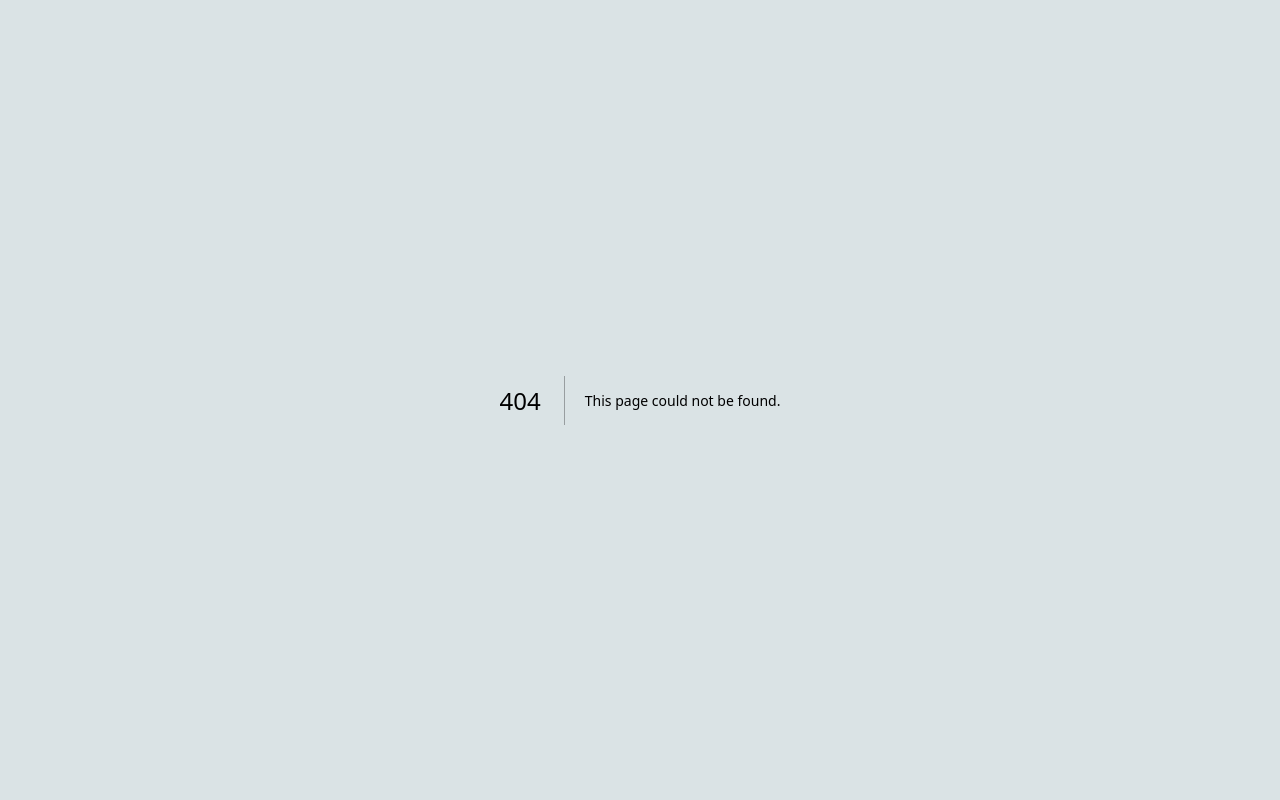
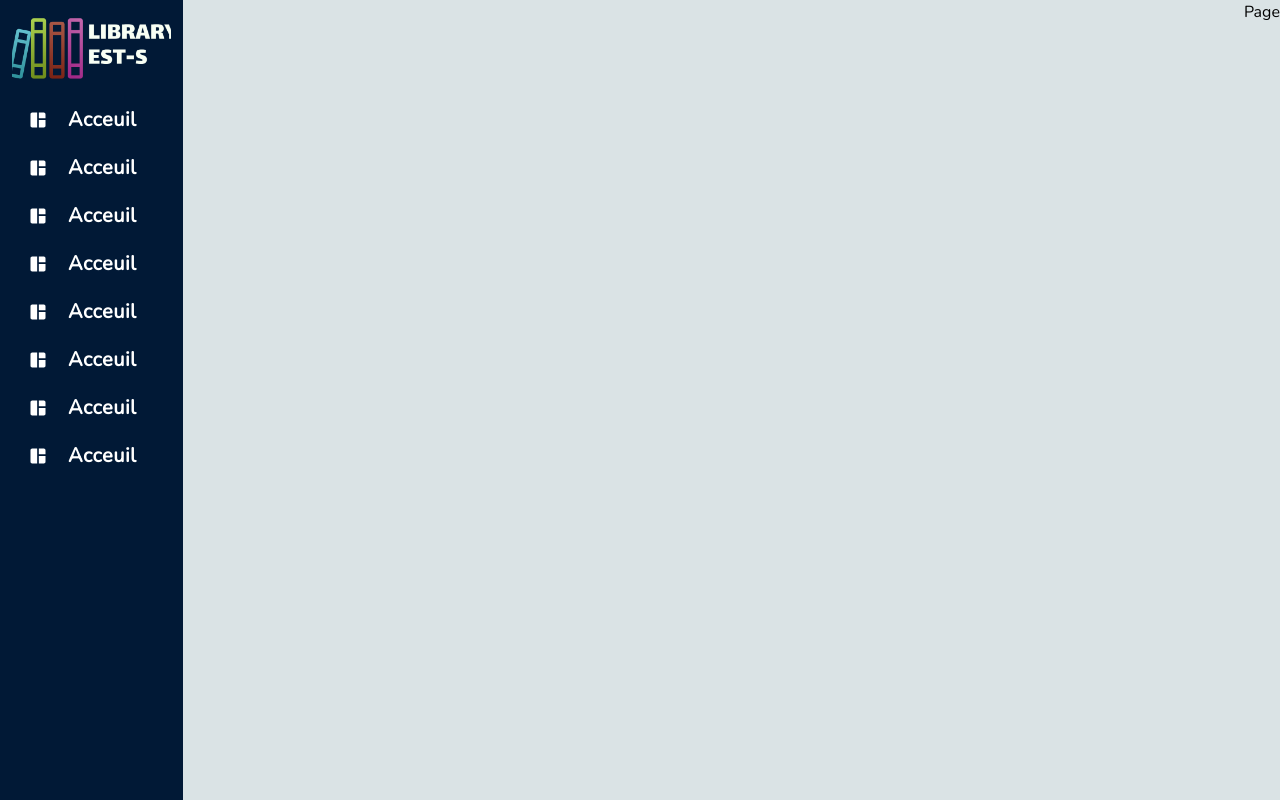
Before and after one commit to abderrahmane0402/BiblioEsts, a Next.js app: page /dashboard in a window 1280 px wide. Before the commit this address had no page. Built offline with nearby package versions, Linux system fonts and the light colour scheme.

Commit message:
create navbar

```diff
--- a/package.json
+++ b/package.json
@@ -22,7 +22,9 @@
     "postcss": "8.4.23",
     "react": "18.2.0",
     "react-dom": "18.2.0",
+    "react-icons": "^4.8.0",
     "tailwind-merge": "^1.12.0",
+    "tailwind-scrollbar": "^3.0.0",
     "tailwindcss": "^3.3.1",
     "typescript": "5.0.4"
   }
--- /dev/null
+++ b/src/app/(main)/dashboard/page.tsx
@@ -0,0 +1,9 @@
+import { FC } from 'react'
+
+interface PageProps {}
+
+const Page: FC<PageProps> = ({}) => {
+    return <div>Page</div>
+}
+
+export default Page
--- a/src/app/(main)/layout.tsx
+++ b/src/app/(main)/layout.tsx
@@ -0,0 +1,27 @@
+import { Nav } from "@/components/Nav"
+import EstLogo from "@/img/Mylogo.png"
+import { FC, ReactNode } from "react"
+import { Header } from "@/components/Header"
+
+interface LayoutProps {
+  children: ReactNode
+}
+
+const Layout: FC<LayoutProps> = ({ children }) => {
+  return (
+    <main className='flex flex-row h-full w-full'>
+      {/* NAVIGATION BAR */}
+      <div className='h-full w-nav text-white bg-[#011936] flex flex-col justify-between gap-1'>
+        <div className='h-[80%]'>
+          <Header Logo={EstLogo} />
+          <Nav />
+        </div>
+      </div>
+      {/* BODY OF THE PAGE */}
+      <div className='h-full w-[87%] flex flex-col gap-1 px-3'></div>
+      {children}
+    </main>
+  )
+}
+
+export default Layout
--- /dev/null
+++ b/src/components/Header.tsx
@@ -0,0 +1,20 @@
+import React from "react"
+import MLink from "@/ui/MLink"
+import MyImage from "./ui/MyImage"
+import { StaticImageData } from "next/image"
+
+interface HeaderProps {
+  Logo: StaticImageData;
+}
+
+export function Header({Logo} : HeaderProps) {
+  return (
+    <header className='flex justify-center items-center h-24 max-h-[30%]'>
+      <MLink href='/dashboard' type={"logo"} font={"none"}>
+        <div className='relative w-full h-full'>
+          <MyImage src={Logo} alt='LibEST-S' />
+        </div>
+      </MLink>
+    </header>
+  )
+}
--- /dev/null
+++ b/src/components/Nav.tsx
@@ -0,0 +1,75 @@
+import React from "react"
+import MLink from "@/ui/MLink"
+import { MdSpaceDashboard } from "react-icons/md"
+
+
+export function Nav({}) {
+  return (
+    <nav className='h-auto max-h-[80%] overflow-auto scrollbar-none'>
+      <MLink
+        href={"/dashboard"}
+        type={"nav"}
+        font={"lg"}
+        className='hover:bg-[#250262] active:bg-[#c6ddf05a] pl-7 gap-5'
+      >
+        <MdSpaceDashboard /> Acceuil
+      </MLink>
+      <MLink
+        href={"/dashboard"}
+        type={"nav"}
+        font={"lg"}
+        className='hover:bg-[#250262] active:bg-[#c6ddf05a] pl-7 gap-5'
+      >
+        <MdSpaceDashboard /> Acceuil
+      </MLink>
+      <MLink
+        href={"/dashboard"}
+        type={"nav"}
+        font={"lg"}
+        className='hover:bg-[#250262] active:bg-[#c6ddf05a] pl-7 gap-5'
+      >
+        <MdSpaceDashboard /> Acceuil
+      </MLink>
+      <MLink
+        href={"/dashboard"}
+        type={"nav"}
+        font={"lg"}
+        className='hover:bg-[#250262] active:bg-[#c6ddf05a] pl-7 gap-5'
+      >
+        <MdSpaceDashboard /> Acceuil
+      </MLink>
+      <MLink
+        href={"/dashboard"}
+        type={"nav"}
+        font={"lg"}
+        className='hover:bg-[#250262] active:bg-[#c6ddf05a] pl-7 gap-5'
+      >
+        <MdSpaceDashboard /> Acceuil
+      </MLink>
+      <MLink
+        href={"/dashboard"}
+        type={"nav"}
+        font={"lg"}
+        className='hover:bg-[#250262] active:bg-[#c6ddf05a] pl-7 gap-5'
+      >
+        <MdSpaceDashboard /> Acceuil
+      </MLink>
+      <MLink
+        href={"/dashboard"}
+        type={"nav"}
+        font={"lg"}
+        className='hover:bg-[#250262] active:bg-[#c6ddf05a] pl-7 gap-5'
+      >
+        <MdSpaceDashboard /> Acceuil
+      </MLink>
+      <MLink
+        href={"/dashboard"}
+        type={"nav"}
+        font={"lg"}
+        className='hover:bg-[#250262] active:bg-[#c6ddf05a] pl-7 gap-5'
+      >
+        <MdSpaceDashboard /> Acceuil
+      </MLink>
+    </nav>
+  )
+}
--- /dev/null
+++ b/src/components/ui/MLink.tsx
@@ -0,0 +1,47 @@
+import { cn } from "@/utils/cn"
+import { VariantProps, cva } from "class-variance-authority"
+import { ClassValue } from "clsx"
+import Link, { LinkProps } from "next/link"
+import { AnchorHTMLAttributes, FC, ReactNode } from "react"
+
+const MLinkVariants = cva("cursor-pointer select-none transition-colors", {
+  variants: {
+    type: {
+      nrm: "h-auto w-auto",
+      nav: "box-border w-full h-12 flex justify-start items-center",
+      link: "underline underline-offset-2",
+      logo: "h-full w-full p-3",
+    },
+    font: {
+      lg: "font-semibold text-xl tracking-wide",
+      md: "font-medium text-lg",
+      sm: "font-light text-sm tracking-tight",
+      none: "",
+    },
+  },
+  defaultVariants: {
+    type: "nrm",
+    font: "md",
+  },
+})
+
+interface MLinkProps extends LinkProps, VariantProps<typeof MLinkVariants> {
+  children: ReactNode
+  className?: string
+}
+
+const MLink: FC<MLinkProps> = ({
+  className,
+  children,
+  type,
+  font,
+  ...props
+}) => {
+  return (
+    <Link className={cn(MLinkVariants({ className, type, font }))} {...props}>
+      {children}
+    </Link>
+  )
+}
+
+export default MLink
--- a/tailwind.config.js
+++ b/tailwind.config.js
@@ -17,7 +17,11 @@ module.exports = {
         cblue: "#BBD1EA",
         platinum: "#DAE3E5",
       },
+      width: {
+        nav: "15%",
+        main: "85%",
+      },
     },
   },
-  plugins: [],
+  plugins: [require("tailwind-scrollbar")],
 }
```
Also changed, not shown: src/types/index.d.ts (added), 1 other file (tests, documents, lock files or other folders).
